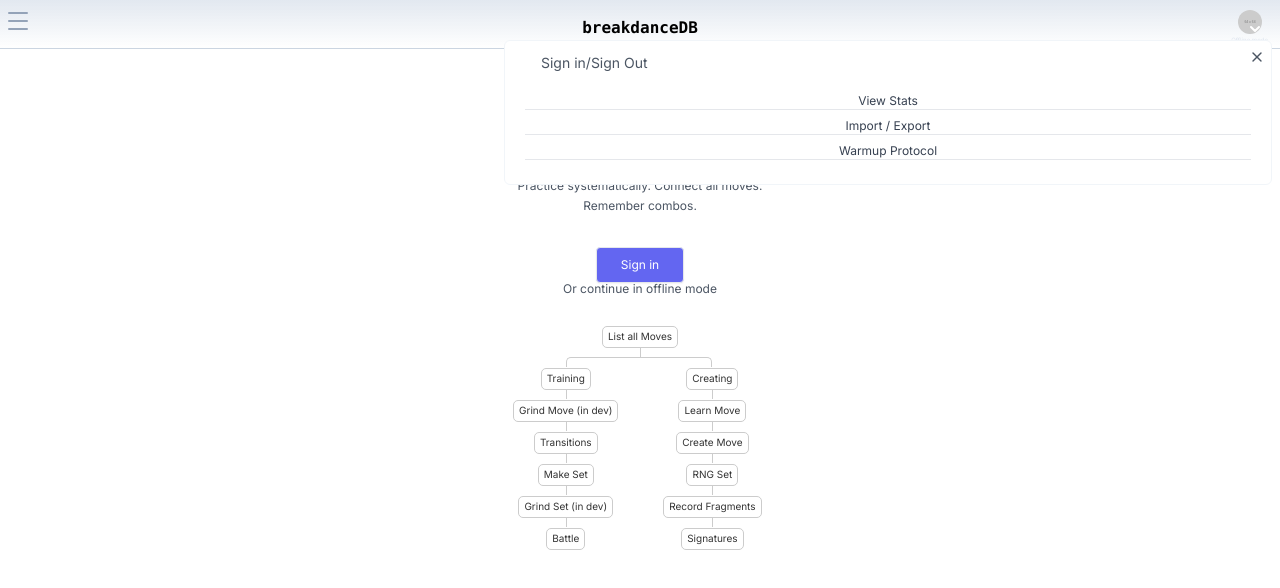
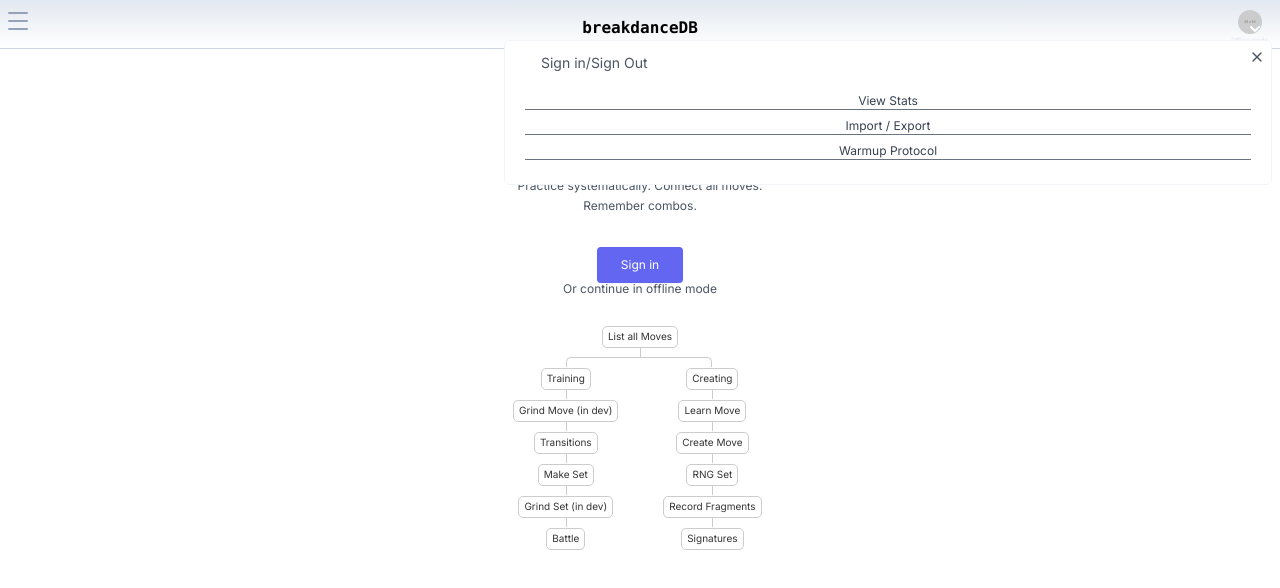
Before and after one commit to volaix/breakdancedb, a Next.js app: page / in a window 1280 px wide. Both pictures are taken after a click on the button "Offline mode". Shown: the top 588 px of the page. Built offline with nearby package versions, Linux system fonts and the light colour scheme; no server answers.

Commit message:
UI: Make homepage readable in night mode (#51)

```diff
--- a/src/app/RenderHero.tsx
+++ b/src/app/RenderHero.tsx
@@ -25,7 +25,7 @@ export default async function RenderHero() {
         >
           <button
             type="submit"
-            className="focus-visible:ring-ring border-input bg-background hover:bg-accent hover:text-accent-foreground inline-flex  h-9 items-center justify-center whitespace-nowrap rounded border  bg-indigo-500 px-6 py-2 text-xs text-white shadow-sm transition-colors hover:bg-indigo-600 focus:outline-none focus-visible:outline-none focus-visible:ring-1 disabled:pointer-events-none disabled:opacity-50"
+            className="focus-visible:ring-ring bg-background hover:bg-accent hover:text-accent-foreground inline-flex  h-9 items-center justify-center whitespace-nowrap rounded bg-indigo-500 px-6 py-2 text-xs text-white shadow-sm transition-colors hover:bg-indigo-600 focus:outline-none focus-visible:outline-none focus-visible:ring-1 disabled:pointer-events-none disabled:opacity-50"
           >
             {`${!sessionExists ? 'Sign in' : 'Sign out'}`}
           </button>
--- a/src/app/RenderTree.module.scss
+++ b/src/app/RenderTree.module.scss
@@ -88,6 +88,9 @@ $reverse: false;
   display: inline-block;
   border-radius: 5px;
   color: #333;
+  @media (prefers-color-scheme: dark){
+    color: rgb(143, 143, 143)
+  }
   position: relative;
   top: $border-width;
 
@@ -95,36 +98,3 @@ $reverse: false;
     transform: rotate(180deg);
   }
 }
-
-.tree li a:hover,
-.tree li a:hover + ul li a {
-  background: #e9453f;
-  color: #fff;
-  border: $border-width solid #e9453f;
-  @at-root .tree & {
-    background: #35b416;
-  }
-}
-
-/* Style the parent when its child has a certain class */
-.parent {
-  &:has(a:hover) {
-    background: yellow;
-    color: #fff;
-    border: $border-width solid #e9453f;
-    background-color: greenyellow;
-  }
-}
-
-.tree li a:hover + ul li::after,
-.tree li a:hover + ul li::before,
-.tree li a:hover + ul::before,
-.tree li a:hover + ul ul::before {
-  border-color: #e9453f;
-}
-
-// .tree li a:hover {
-//   @at-root .parent-class & {
-//     color: red;
-//   }
-// }
--- a/src/app/RenderTree.tsx
+++ b/src/app/RenderTree.tsx
@@ -2,7 +2,7 @@ import styles from './RenderTree.module.scss'
 
 export default function RenderTree() {
   return (
-    <div className={`mt-5 text-2xs   ${styles.tree}`}>
+    <div className={`mt-5 text-2xs dark:text-white  ${styles.tree}`}>
       <ul>
         <li className="">
           <a>List all Moves</a>
--- a/src/app/_components/Header.tsx
+++ b/src/app/_components/Header.tsx
@@ -195,14 +195,14 @@ export default function RenderHeader() {
                 </Link>
               )}
             </article>
-            <ul className="my-2 pb-2 text-center text-sm  text-gray-700 dark:text-gray-200">
-              <li className="my-2 border-b border-gray-200 text-xs">
+            <ul className="my-2 pb-2 text-center text-sm  text-gray-700 ">
+              <li className="my-2 border-b border-gray-500 text-xs">
                 <Link href="/dblist">View Stats</Link>
               </li>
-              <li className="my-2 border-b border-gray-200 text-xs">
+              <li className="my-2 border-b border-gray-500 text-xs">
                 <Link href="/importexport"> Import / Export </Link>
               </li>
-              <li className="my-2 border-b border-gray-200 text-xs">
+              <li className="my-2 border-b border-gray-500 text-xs">
                 <Link href="/warmup">Warmup Protocol‍</Link>
               </li>
             </ul>
```
